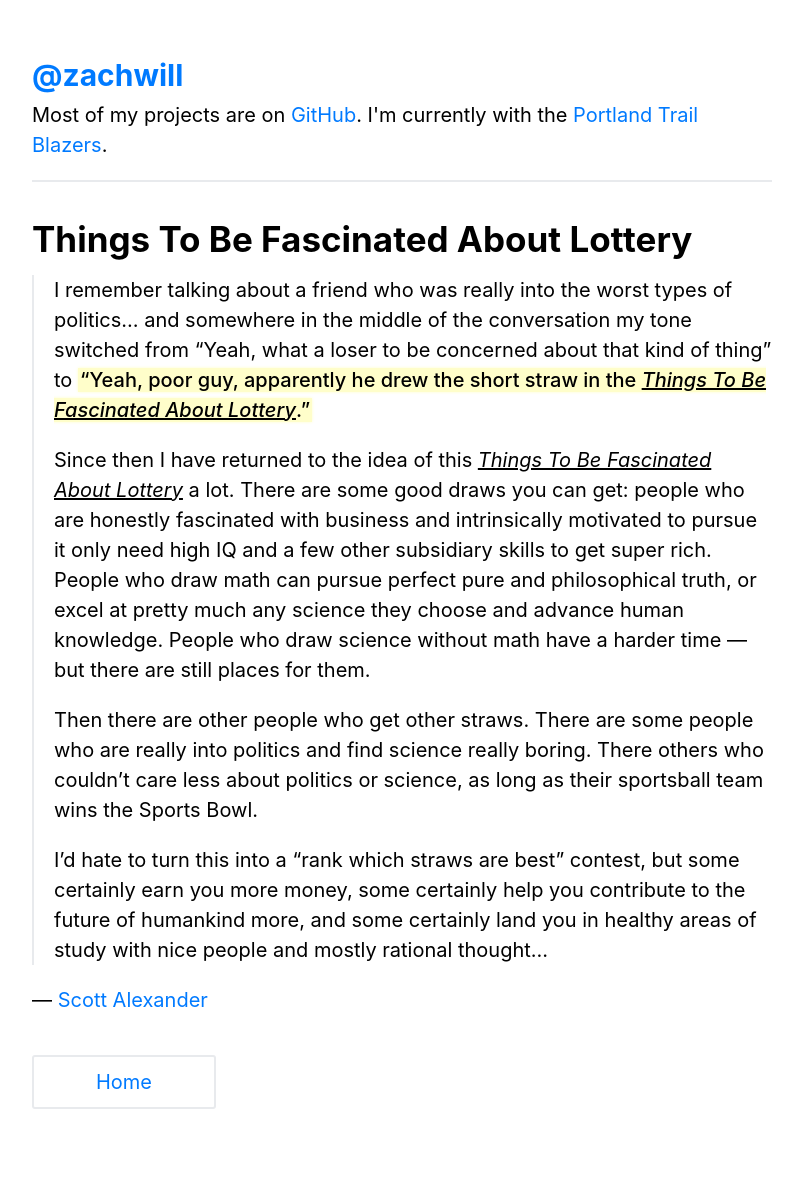
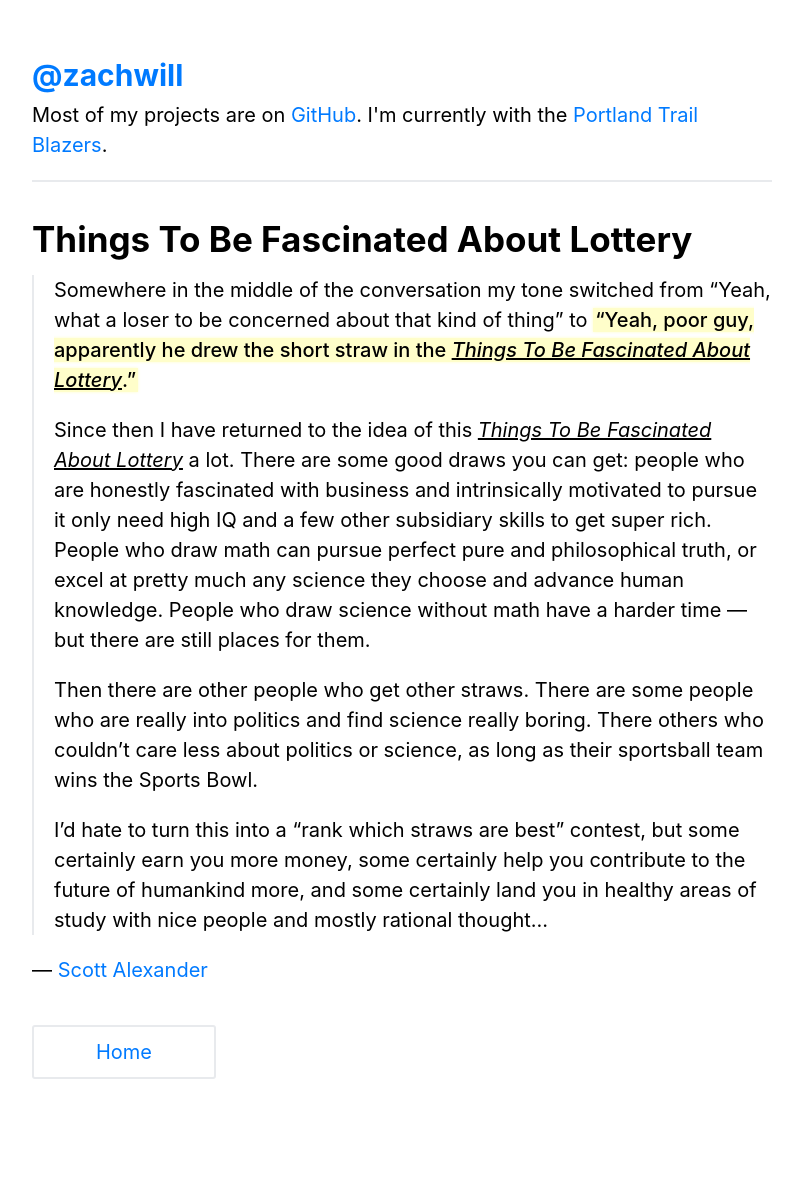
Before and after one commit to zachwill/blog, a Jekyll site: the page built from _posts/2019-08-20-things-to-be-fascinated-about-lottery.md, in a window 1280 px wide. Shown: the whole page, without its empty margins (238-1041 px from the left). Built offline with Jekyll 4.4.1, drawn with Linux system fonts in a browser that asks for light colours; after the commit the page ends 1159 px from its top, so only the background shows below that.

Commit message:
Better opening sentence to quote

```diff
--- a/_posts/2019-08-20-things-to-be-fascinated-about-lottery.md
+++ b/_posts/2019-08-20-things-to-be-fascinated-about-lottery.md
@@ -5,11 +5,10 @@ permalink : /things-to-be-fascinated-about-lottery/
 ---
 
 
-> I remember talking about a friend who was really into the worst types of
-> politics... and somewhere in the middle of the conversation my tone switched
-> from “Yeah, what a loser to be concerned about that kind of thing” to **“Yeah,
-> poor guy, apparently he drew the short straw in the _Things To Be Fascinated
-> About Lottery_.”**
+> Somewhere in the middle of the conversation my tone switched from “Yeah, what
+> a loser to be concerned about that kind of thing” to **“Yeah, poor guy,
+> apparently he drew the short straw in the _Things To Be Fascinated About
+> Lottery_.”**
 >
 > Since then I have returned to the idea of this _Things To Be Fascinated About
 > Lottery_ a lot. There are some good draws you can get: people who are honestly
```
